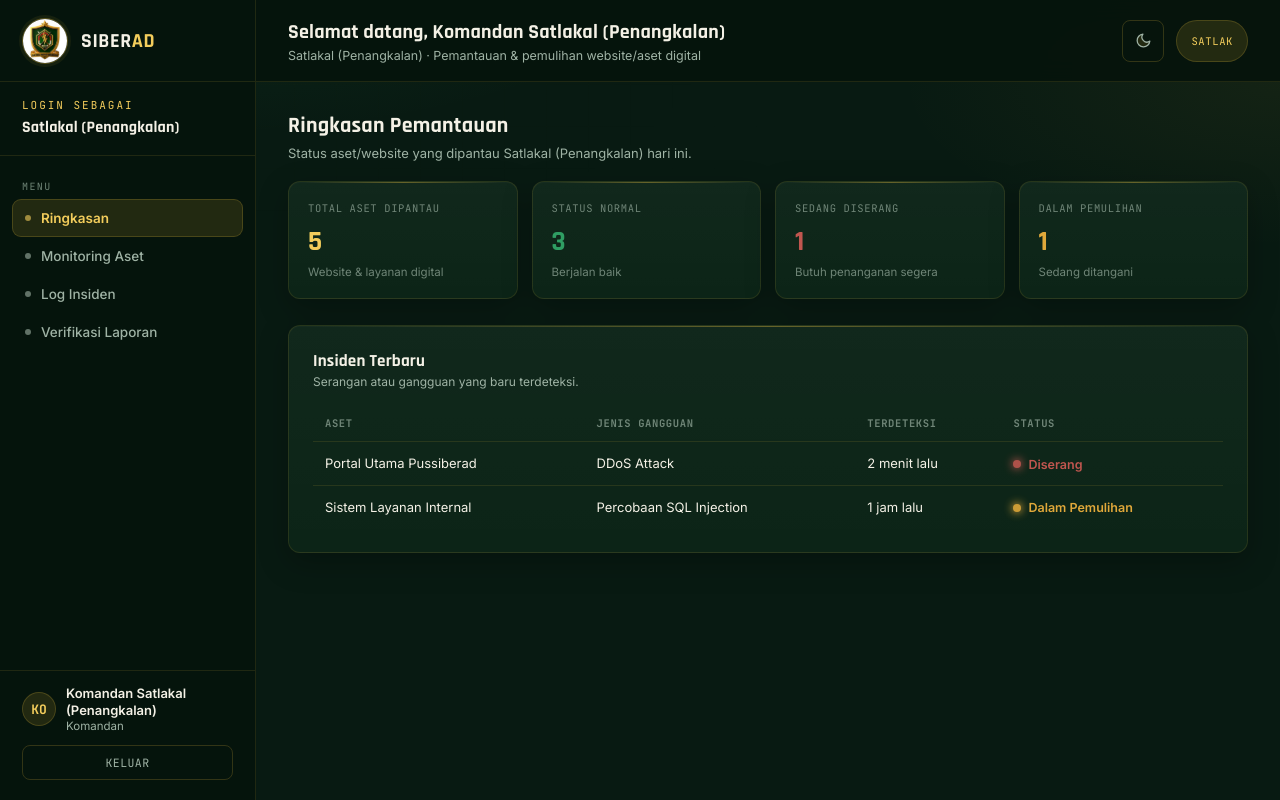
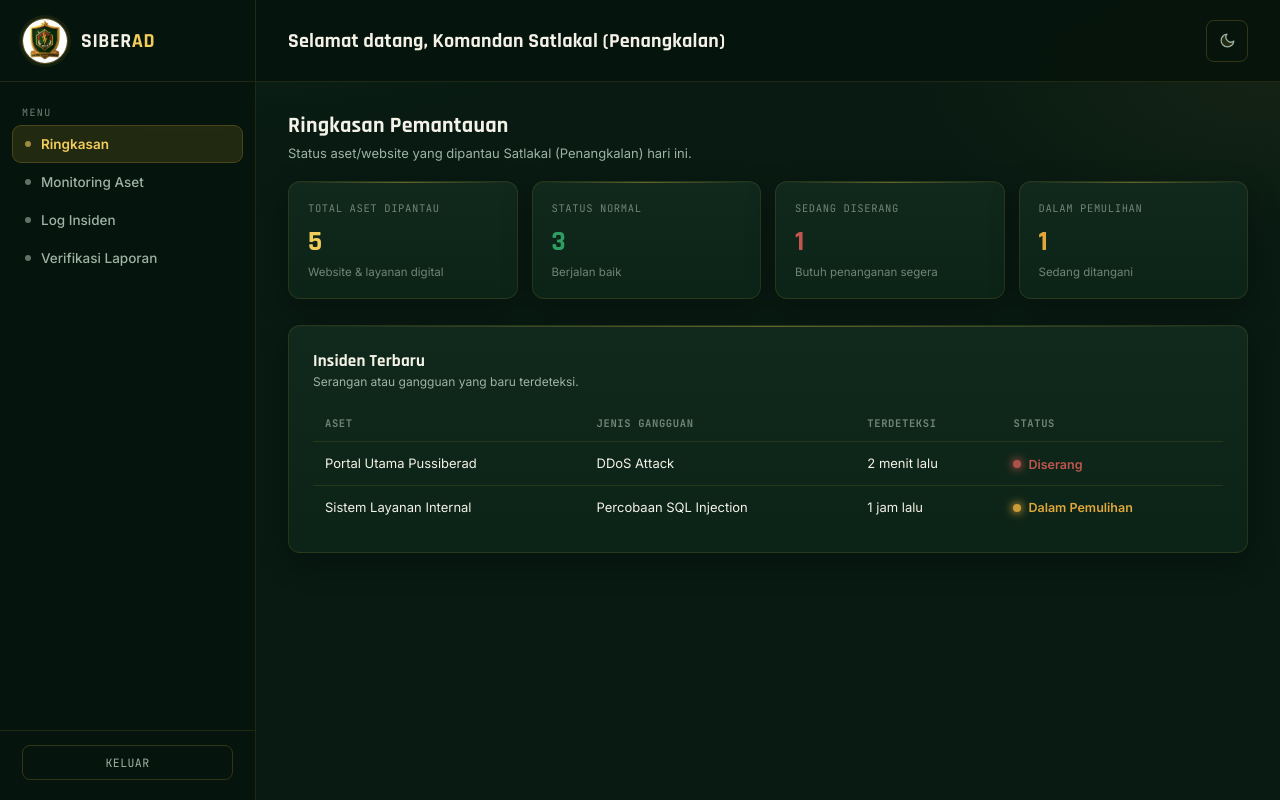
Before and after one commit to daffaputrawk13/KP_UNJANI_SI_2026, a Laravel app: page /dashboard in a window 1280 px wide. Run offline with Laravel 12, Linux system fonts and the light colour scheme; a user stored in the database is signed in; data comes from the database, SQL or seed files in the repository; both versions use the stored data as it was after the commit.

Commit message:
Menghapus bagian duplicate pada halaman satlak penangkalan

```diff
--- a/resources/views/siberad/dashboards/satlakal.blade.php
+++ b/resources/views/siberad/dashboards/satlakal.blade.php
@@ -15,10 +15,6 @@
       <img src="{{ asset('images/logo-pussiberad.jpg') }}" alt="Lambang Pussiberad">
       <div class="logo">SIBER<span>AD</span></div>
     </div>
-    <div class="side-unit">
-      <div class="eyebrow">Login sebagai</div>
-      <div class="name">Satlakal (Penangkalan)</div>
-    </div>
     <nav class="side-nav">
       <div class="side-nav-label">Menu</div>
       <a href="#" class="side-link active" data-tab-link="ringkasan"><span class="dot"></span>Ringkasan</a>
@@ -31,13 +27,6 @@
       @endif
     </nav>
     <div class="side-foot">
-      <div class="side-user">
-        <div class="side-avatar">{{ strtoupper(substr($user->name,0,2)) }}</div>
-        <div>
-          <div class="n">{{ $user->name }}</div>
-          <div class="j">{{ $user->jabatan ?? '-' }}</div>
-        </div>
-      </div>
       <form class="logout" method="POST" action="{{ route('logout') }}">
         @csrf
         <button type="submit">Keluar</button>
@@ -51,7 +40,6 @@
         <button class="menu-btn" id="menuBtn">☰</button>
         <div>
           <div class="topbar-title">Selamat datang, {{ $user->name }}</div>
-          <div class="topbar-sub">Satlakal (Penangkalan) &middot; Pemantauan & pemulihan website/aset digital</div>
         </div>
       </div>
       <div class="topbar-actions">
@@ -59,7 +47,6 @@
           <svg class="icon-moon" viewBox="0 0 24 24" stroke-linecap="round" stroke-linejoin="round"><path d="M21 12.79A9 9 0 1 1 11.21 3 7 7 0 0 0 21 12.79Z"></path></svg>
           <svg class="icon-sun" viewBox="0 0 24 24" stroke-linecap="round" stroke-linejoin="round"><circle cx="12" cy="12" r="4.2"></circle><path d="M12 2.5v2.4M12 19.1v2.4M4.4 4.4l1.7 1.7M17.9 17.9l1.7 1.7M2.5 12h2.4M19.1 12h2.4M4.4 19.6l1.7-1.7M17.9 6.1l1.7-1.7"></path></svg>
         </button>
-      <span class="badge">Satlak</span>
       </div>
     </div>
 
```
Also changed, not shown: database/database.sqlite, 1 other file.
